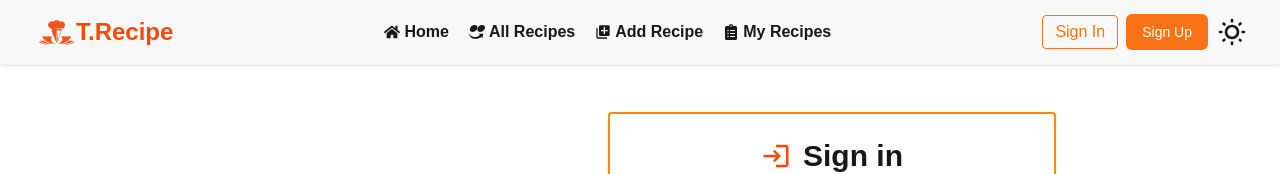
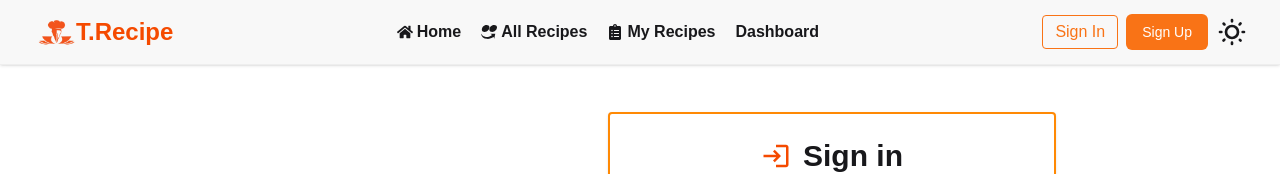
Before and after one commit to shihabuddin-dev/traditional-recipe-client, a React (Vite) app: page /signin in a window 1280 px wide. Shown: the top 174 px of the page. Built offline with nearby package versions, Linux system fonts and the light colour scheme; no server answers; a web font is replaced by a local one.

Commit message:
deployment added successfully

```diff
--- a/src/components/navbar/Navbar.jsx
+++ b/src/components/navbar/Navbar.jsx
@@ -97,15 +97,15 @@ const Navbar = () => {
             </NavLink>
           </li>
           <li>
-            <NavLink to="/add-recipe" className={linksClass}>
-              <MdLibraryAdd />
-              Add Recipe
+            <NavLink to="/my-recipes" className={linksClass}>
+              <FaClipboardList />
+              My Recipes
             </NavLink>
           </li>
           <li>
             <NavLink to="/my-recipes" className={linksClass}>
-              <FaClipboardList />
-              My Recipes
+              {/* <FaClipboardList /> */}
+              Dashboard
             </NavLink>
           </li>
           {user && (
```
